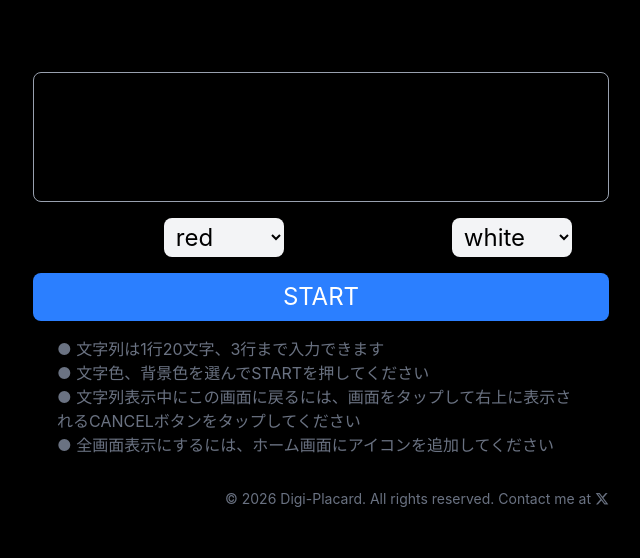
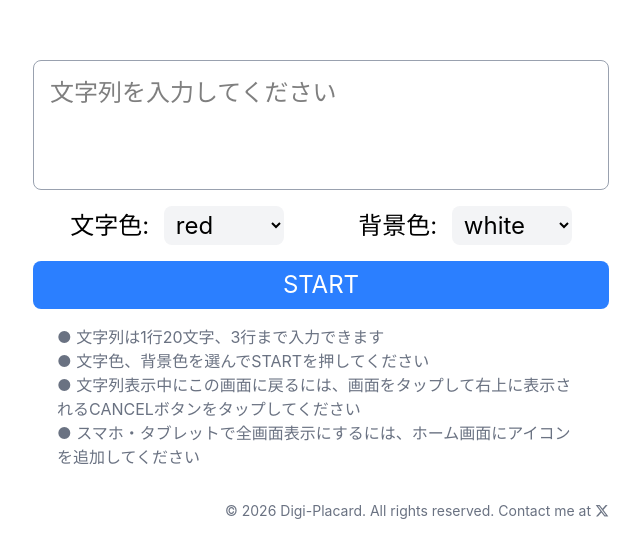
Before and after one commit to KellyBytes/digi-placard, a React (Vite) app: page / in a window 1280 px wide. Shown: the part 110-668 px from the top of the page, without its empty margins (319-959 px from the left). Built offline with nearby package versions, Linux system fonts and the light colour scheme; a web font is replaced by a local one.

Commit message:
Fix input screen background color

```diff
--- a/src/App.jsx
+++ b/src/App.jsx
@@ -127,7 +127,7 @@ function App() {
   // 文字列入力画面
   if (mode === 'input') {
     return (
-      <div className="w-full min-h-dvh overflow-y-auto flex flex-col justify-center items-center px-6 space-y-4 text-lg sm:text-2xl">
+      <div className="w-full min-h-dvh overflow-y-auto flex flex-col justify-center items-center px-6 space-y-4 text-lg sm:text-2xl bg-white">
         <textarea
           className="border border-gray-400 p-4 w-full max-w-xl rounded-lg resize-none"
           placeholder="文字列を入力してください"
@@ -188,7 +188,8 @@ function App() {
             文字列表示中にこの画面に戻るには、画面をタップして右上に表示されるCANCELボタンをタップしてください
           </span>
           <span className="block text-base text-gray-500">
-            ● 全画面表示にするには、ホーム画面にアイコンを追加してください
+            ●
+            スマホ・タブレットで全画面表示にするには、ホーム画面にアイコンを追加してください
           </span>
         </div>
 
@@ -220,7 +221,7 @@ function App() {
       {/* Cancel Button */}
       {showCancel && (
         <button
-          className="absolute top-4 right-4 z-10 bg-gray-700 text-white px-4 py-2 rounded-lg"
+          className="absolute top-8 right-8 z-10 bg-gray-700 text-white px-4 py-2 rounded-lg"
           onClick={e => {
             e.stopPropagation();
             setMode('input');
```
Also changed, not shown: 1 other file (tests, documents, lock files or other folders).
